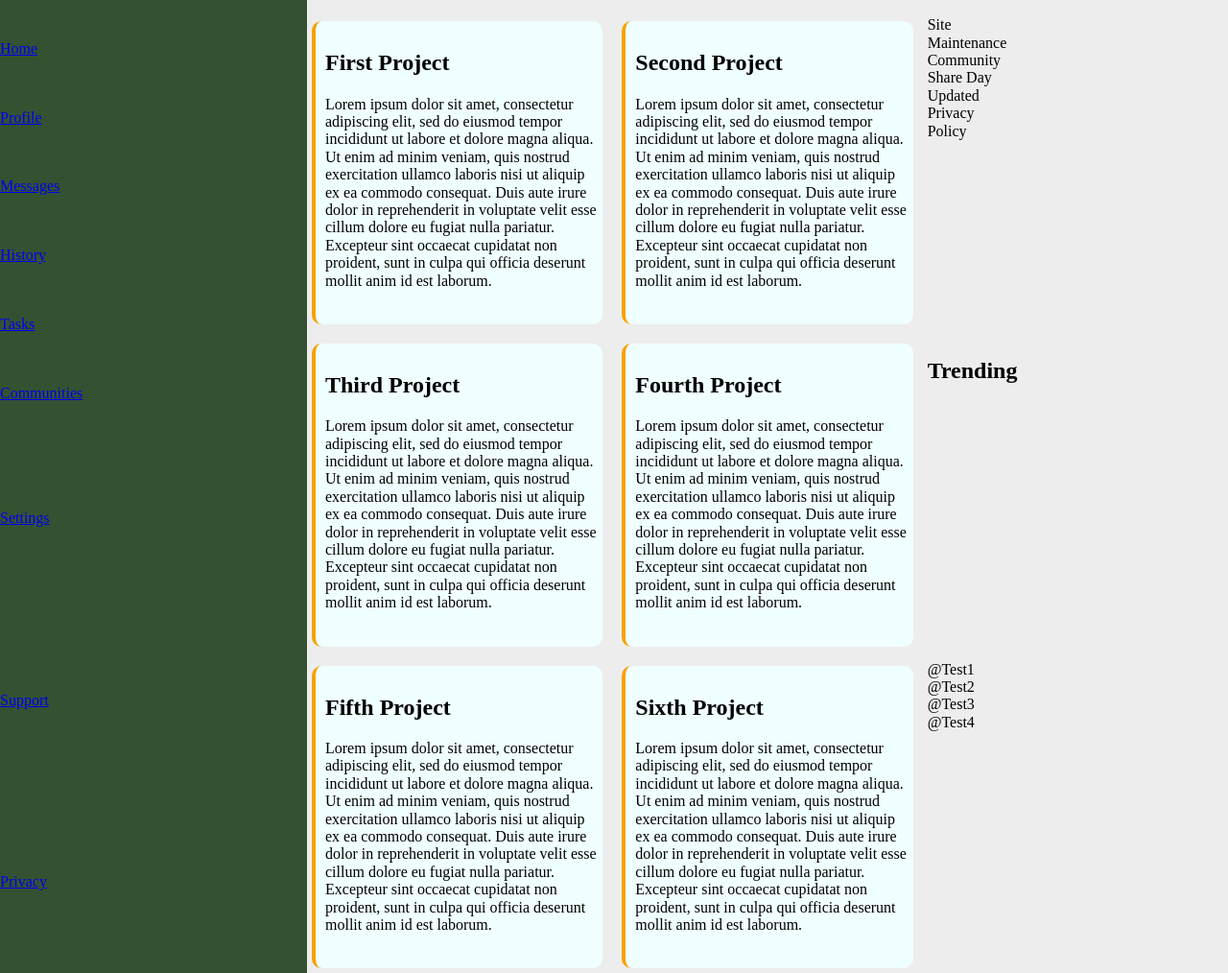
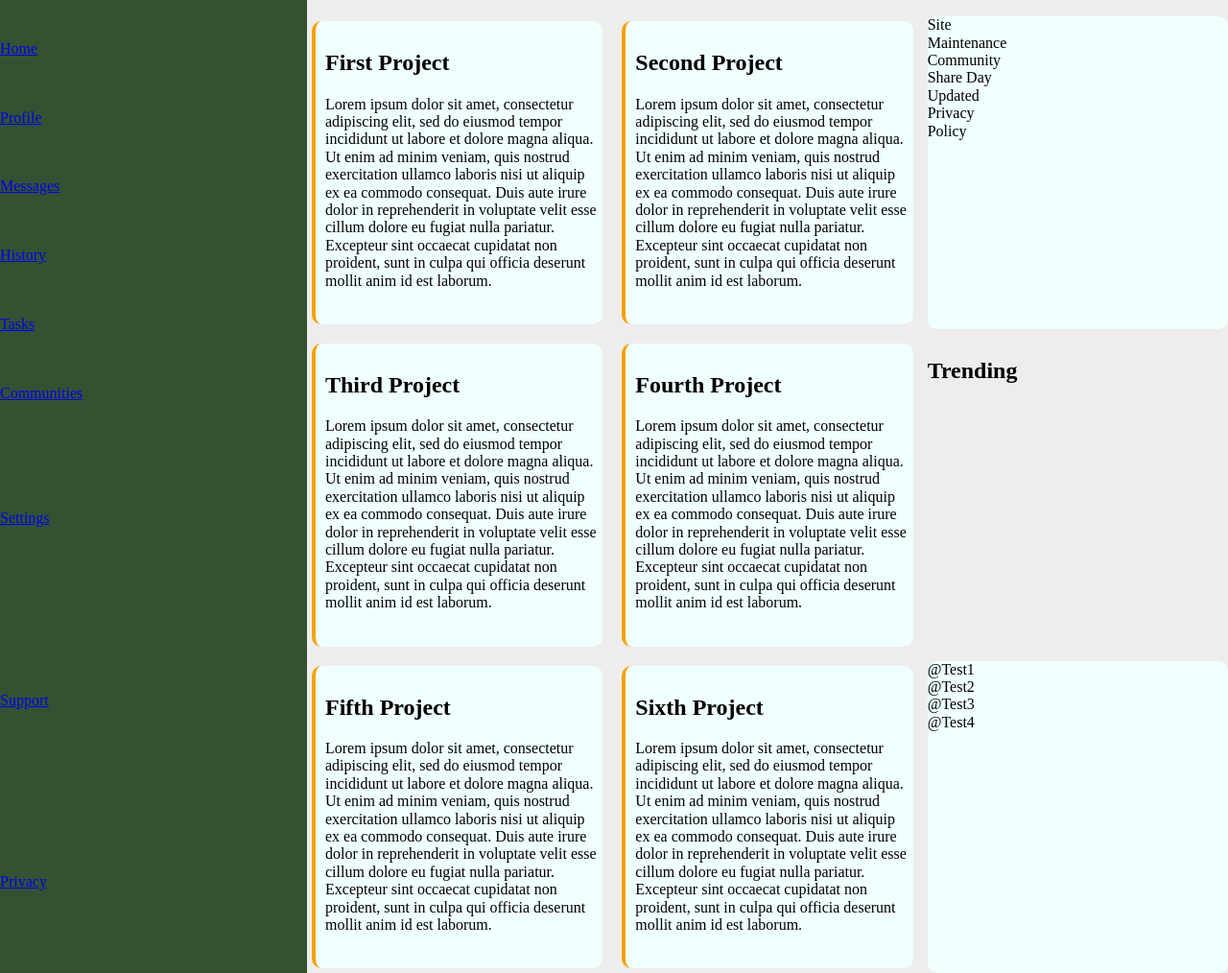
Before and after one commit to dbh133/OdinAdminDash, a plain HTML site: page index.html in a window 1280 px wide. Shown: the part 123-1137 px from the top of the page at 96% size. Drawn offline with Linux system fonts and the light colour scheme.

Commit message:
created js file for later and base layout complete

```diff
--- a/style.css
+++ b/style.css
@@ -56,6 +56,8 @@
 
 .trending {
 	grid-column-start: 3;
+	background-color: azure;
+	border-radius: 10px;
 }
 
 .announcement-container {
@@ -66,6 +68,8 @@
 .announcements {
 	grid-column: 3;
 	grid-row: 2;
+	background-color: azure;
+	border-radius: 10px;
 }
 
 .content {
```
